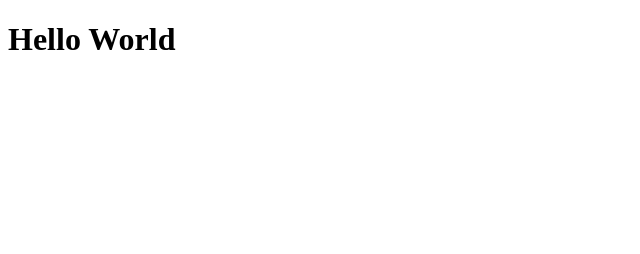
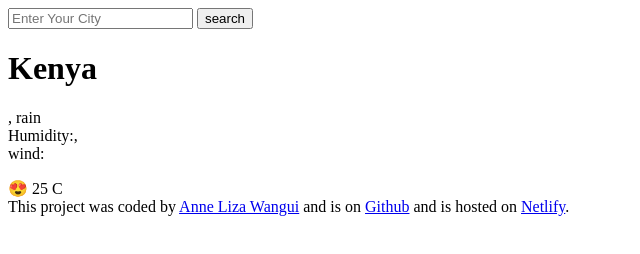
Before and after one commit to Anne-Liza/Set-up-, a plain HTML site: page index.html in a window 1280 px wide. Shown: the whole page, without its empty margins (0-640 px from the left). Drawn offline with Linux system fonts and the light colour scheme.

Commit message:
Updated index.html file

```diff
--- a/index.html
+++ b/index.html
@@ -6,6 +6,43 @@
     <title>Weather app</title>
 </head>
 <body>
-    <h1>Hello World</h1>
+    <div class = "Weather002">
+        <header>
+            <form id="searchform">
+                <input type="search"
+                placeholder ="Enter Your City"
+                required
+                class="search-input"
+                id="search-input">
+                <input type ="submit" Value="search"
+                class= "search-button" >
+          </form>
+        </header>
+    </div>
+   <main>
+    <div class="currentweather">
+        <div>
+            <h1 class="city" id="city">Kenya</h1>
+            <p class="details">
+                <span id="currentdate"></span>,
+              rain <span id="Description"></span>
+                <br/>
+                Humidity:<span id="humidity"></span>,
+                <br>
+                wind:<span id="windspeed"></span>
+            </p>
+        </div>
+    </div>
+    <div class="currenttemp">
+        <span class="currenttempicon">😍</span>
+        <span class="curenttempvalue" id="currenttemperature">25</span>
+        <span class="currenttempunit">C</span>
+    </div>
+   </main>
+
+
+    <footer>This project was coded by <a href="https://github.com/Anne-Liza" target="blank">Anne Liza Wangui</a>
+        and is on <a href="https://github.com/Anne-Liza/Set-up-" target="blank">Github</a> and is hosted on <a href="https://weather-app-trial-1-by-miss-maam.netlify.app/" target="blank">Netlify</a>.
+    </footer>
 </body>
 </html>
```
